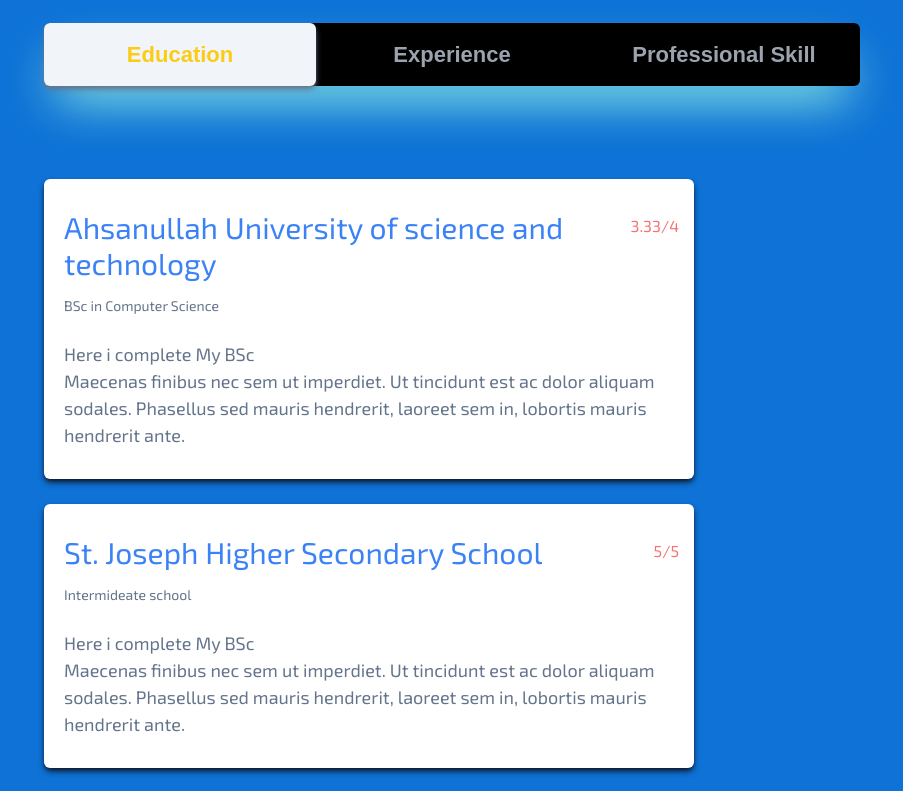
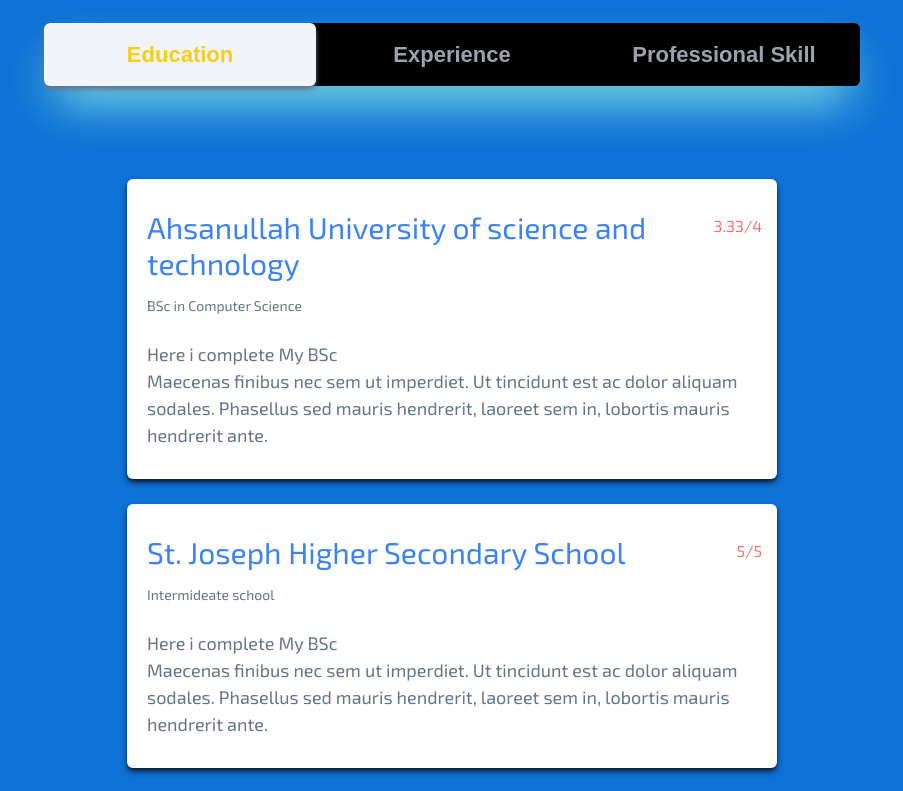
Before and after one commit to fuad-hasan-safat/fuad-hasan-safat, a Next.js app: page / in a window 1280 px wide. Shown: the part 1322-2113 px from the top of the page, without its empty margins (188-1091 px from the left). Built offline with nearby package versions, Linux system fonts and the light colour scheme; a web font is replaced by a local one.

Commit message:
a issue fixed

```diff
--- a/components/HomePage.tsx
+++ b/components/HomePage.tsx
@@ -149,15 +149,13 @@
                         width={300}
                         height={300}
                     />
-                    {/* Conditionally render rings based on screen size */}
-                    {typeof window !== "undefined" && window.innerWidth > 768 && (
-                        <>
-                            <div className={`${styles.ring}`}></div>
-                            <div className={`${styles.ring}`}></div>
-                            <div className={`${styles.ring}`}></div>
-                            <div className={`${styles.ring}`}></div>
-                        </>
-                    )}
+
+                    <div className={`${styles.ring}`}></div>
+                    <div className={`${styles.ring}`}></div>
+                    <div className={`${styles.ring}`}></div>
+                    <div className={`${styles.ring}`}></div>
+
+
                 </div>
             </div>
 
--- a/components/Resume.tsx
+++ b/components/Resume.tsx
@@ -61,7 +61,7 @@
             </div>
 
             {/* Rendered Component */}
-            <div className="mt-8 sm:mt-12 w-full">
+            <div className="flex justify-center mt-8 sm:mt-12 w-full">
                 <RenderedComponent />
             </div>
         </div>
```
